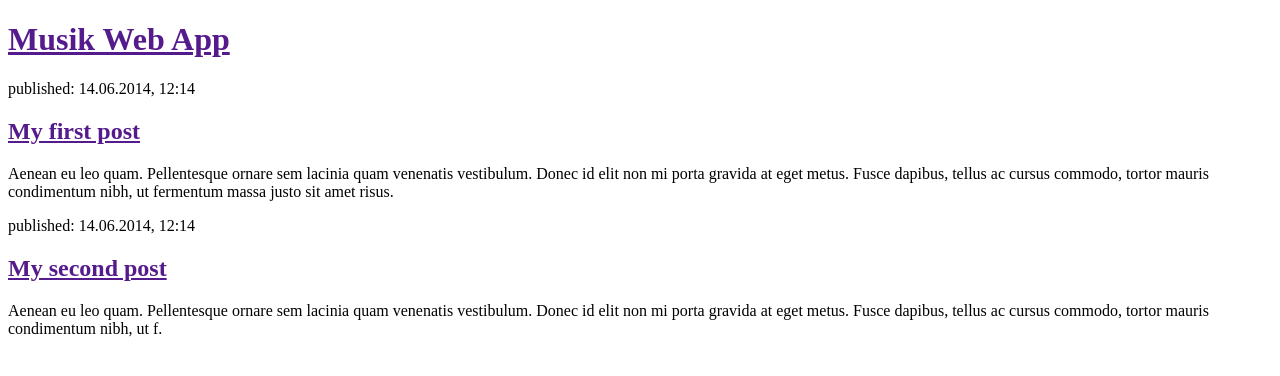
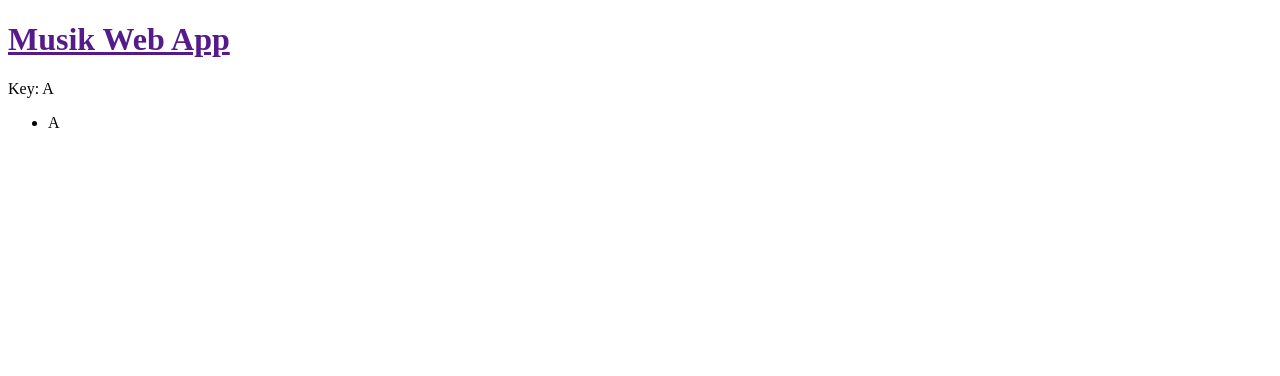
Before and after one commit to JohnnyHerms/MusikSite, a Django app: page / in a window 1280 px wide. Shown: the top 376 px of the page. Run offline with Django 3.2, Linux system fonts and the light colour scheme; tables that the repository leaves empty hold one stand-in row (values such as "Sample post").

Commit message:
Lists all notes in each key

```diff
--- a/MainApp/templates/MainApp/note_list.html
+++ b/MainApp/templates/MainApp/note_list.html
@@ -9,16 +9,32 @@
         <h1><a href="">Musik Web App</a></h1>
     </div>
 
-    <div>
-        <p>published: 14.06.2014, 12:14</p>
-        <h2><a href="">My first post</a></h2>
-        <p>Aenean eu leo quam. Pellentesque ornare sem lacinia quam venenatis vestibulum. Donec id elit non mi porta gravida at eget metus. Fusce dapibus, tellus ac cursus commodo, tortor mauris condimentum nibh, ut fermentum massa justo sit amet risus.</p>
-    </div>
+    {% for keySignature in keySignatures %}
+        <div>
+            <p>Key: {{ keySignature.rootNote }} </p>
+            <ul>
+                {% for n in keySignature.notes.all %}
+                    <li>{{ n.name }}</li>
+                {% endfor %}
+            </ul>
+        </div>
 
-    <div>
-        <p>published: 14.06.2014, 12:14</p>
-        <h2><a href="">My second post</a></h2>
-        <p>Aenean eu leo quam. Pellentesque ornare sem lacinia quam venenatis vestibulum. Donec id elit non mi porta gravida at eget metus. Fusce dapibus, tellus ac cursus commodo, tortor mauris condimentum nibh, ut f.</p>
-    </div>
+    {% endfor %}
+
+
+{% comment %}{% block content %}
+  {% for newsletter in newsletter_list %}
+    <h2>{{ newsletter.label }}</h2>
+    <p>Volume {{ newsletter.volume }}, Number {{ newsletter.number }}</p>
+    <p>{{ newsletter.article }}</p>
+    <ul>
+    {% for a in newsletter.article_set.all %}
+      <li>{{ a.title }}</li>
+    {% endfor %}
+    </ul>
+  {% endfor %}
+{% endblock %}{% endcomment %}
+
+
 </body>
 </html>
--- a/MainApp/views.py
+++ b/MainApp/views.py
@@ -1,4 +1,7 @@
 from django.shortcuts import render
+from .models import KeySignature
+
 
 def note_list(request):
-    return render(request, 'MainApp/note_list.html', {})
+    keySignatures = KeySignature.objects.prefetch_related('notes').all().order_by('rootNote__name')
+    return render(request, 'MainApp/note_list.html', {'keySignatures': keySignatures})
```
